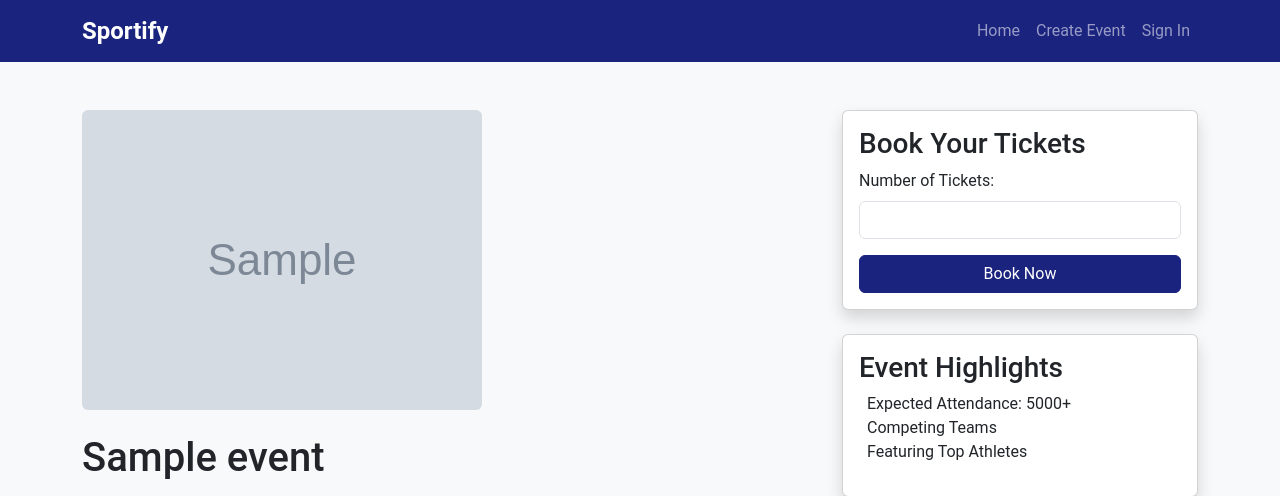
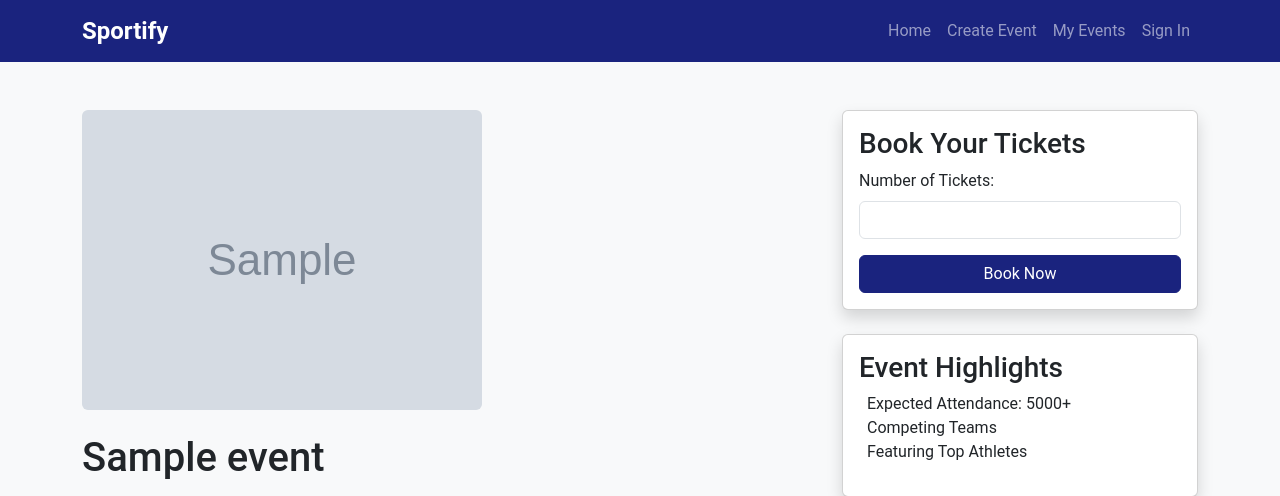
Before and after one commit to justinminlee/IAB207_A3, a Flask app: template website/templates/event/event-details.html in a window 1280 px wide. Shown: the top 496 px of the page. Run offline with Flask 3, Linux system fonts and the light colour scheme; the template is opened without the code that fills it: values that come from a table or form of the project are taken from there, others are empty; tables that the repository leaves empty hold one stand-in row (values such as "Sample post"); grey boxes marked "Sample" are stand-in pictures; some libraries are stand-ins or nearby versions.

Commit message:
update event-details.html

```diff
--- a/website/templates/event/event-details.html
+++ b/website/templates/event/event-details.html
@@ -22,7 +22,9 @@
                 <ul class="navbar-nav ms-auto">
                     <li class="nav-item"><a class="nav-link" href="{{ url_for('main.index') }}">Home</a></li>
                     <li class="nav-item"><a class="nav-link" href="{{ url_for('event.create') }}">Create Event</a></li>
+                    <li class="nav-item"> <a class="nav-link" href="{{ url_for('event.create') }}">My Events</a></li>
                     <li class="nav-item"><a class="nav-link" href="{{ url_for('auth.login') }}">Sign In</a></li>
+
                 </ul>
             </div>
         </div>
```
Also changed, not shown: instance/sitedata.sqlite.
